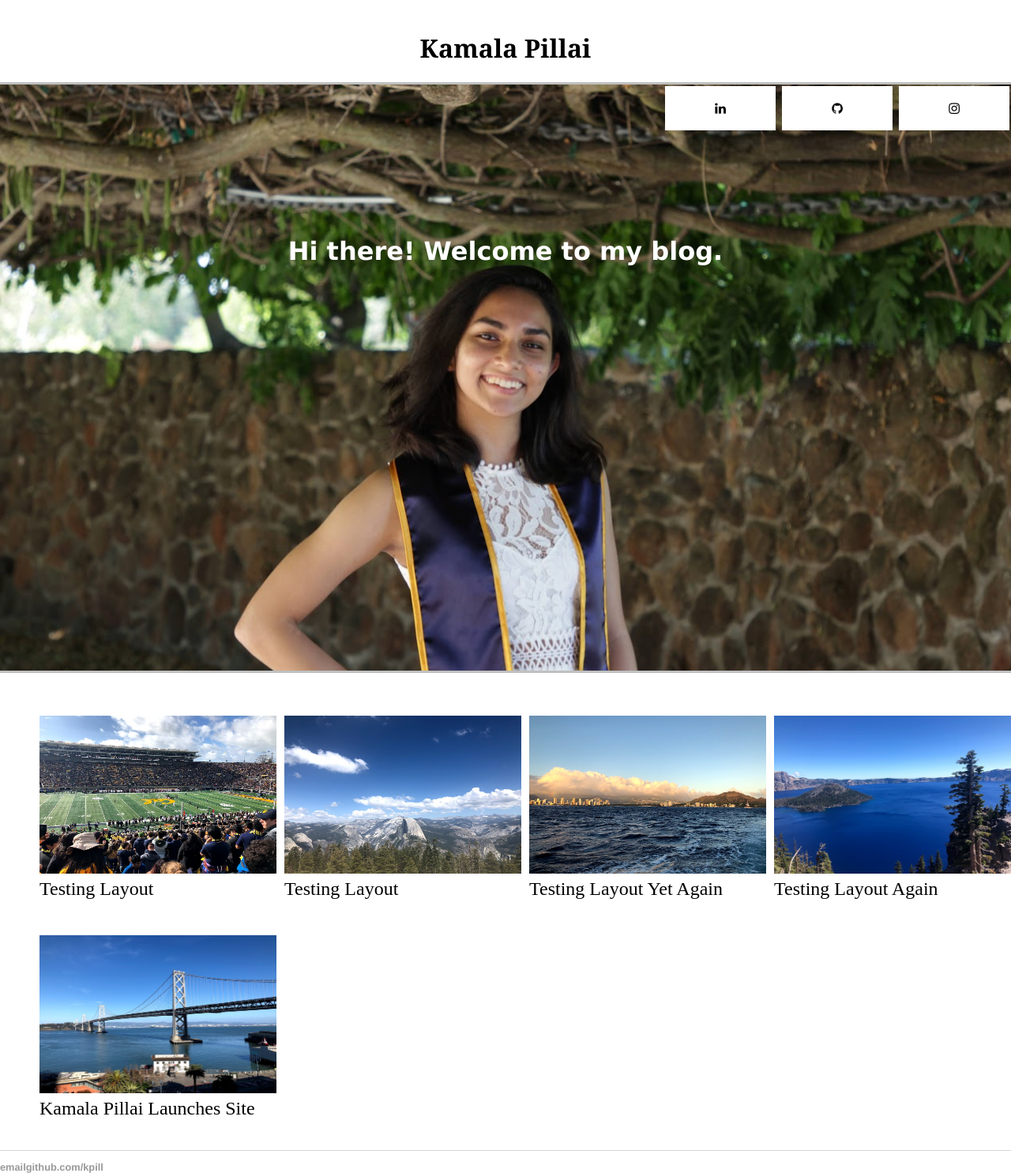
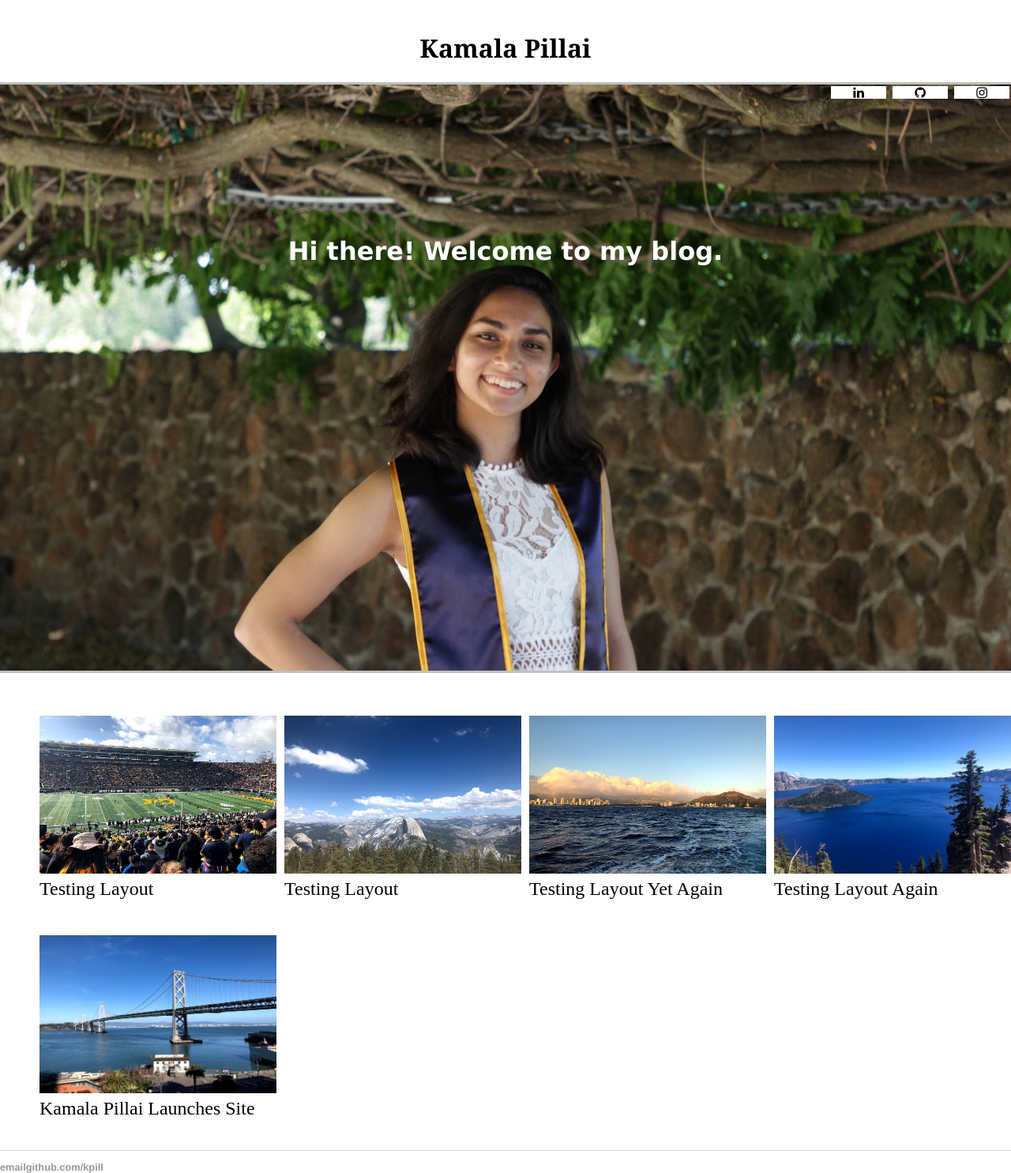
Before and after one commit to kpill/kpill.github.io, a Jekyll site: the page built from index.html, in a window 1280 px wide. Shown: the whole page at 79% size. Built offline with Jekyll 4.4.1, drawn with Linux system fonts in a browser that asks for light colours.

Commit message:
Update main.css

```diff
--- a/css/main.css
+++ b/css/main.css
@@ -35,9 +35,9 @@ a.home:hover, a.home:active {
 }
 
 .fa {
-  padding: 20px;
-  font-size: 30px;
-  width: 100px;
+  padding: 0px;
+  font-size: 50px;
+  width: 70px;
   text-align: center;
   text-decoration: none;
   margin: 5px 2px;
```
